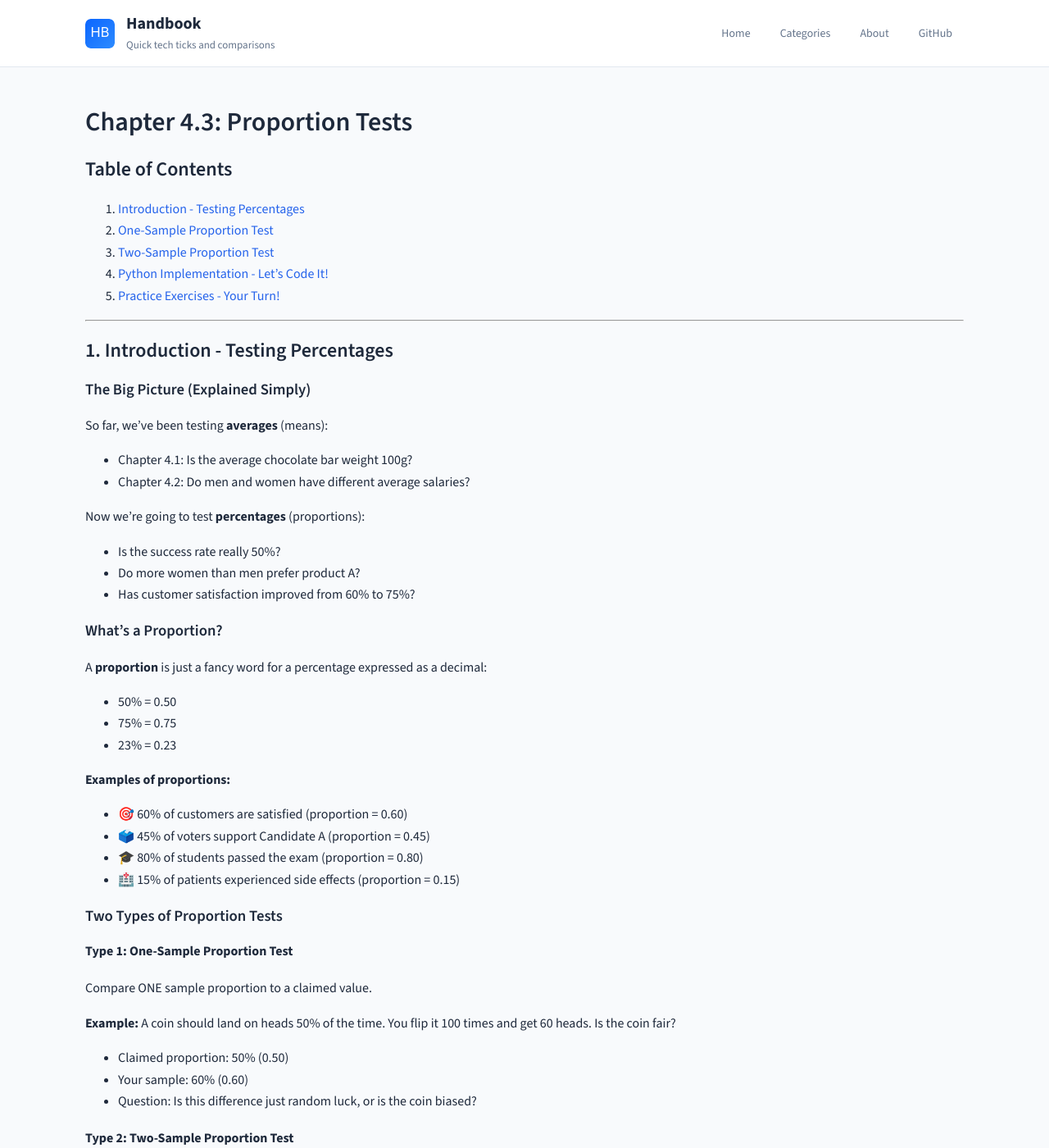
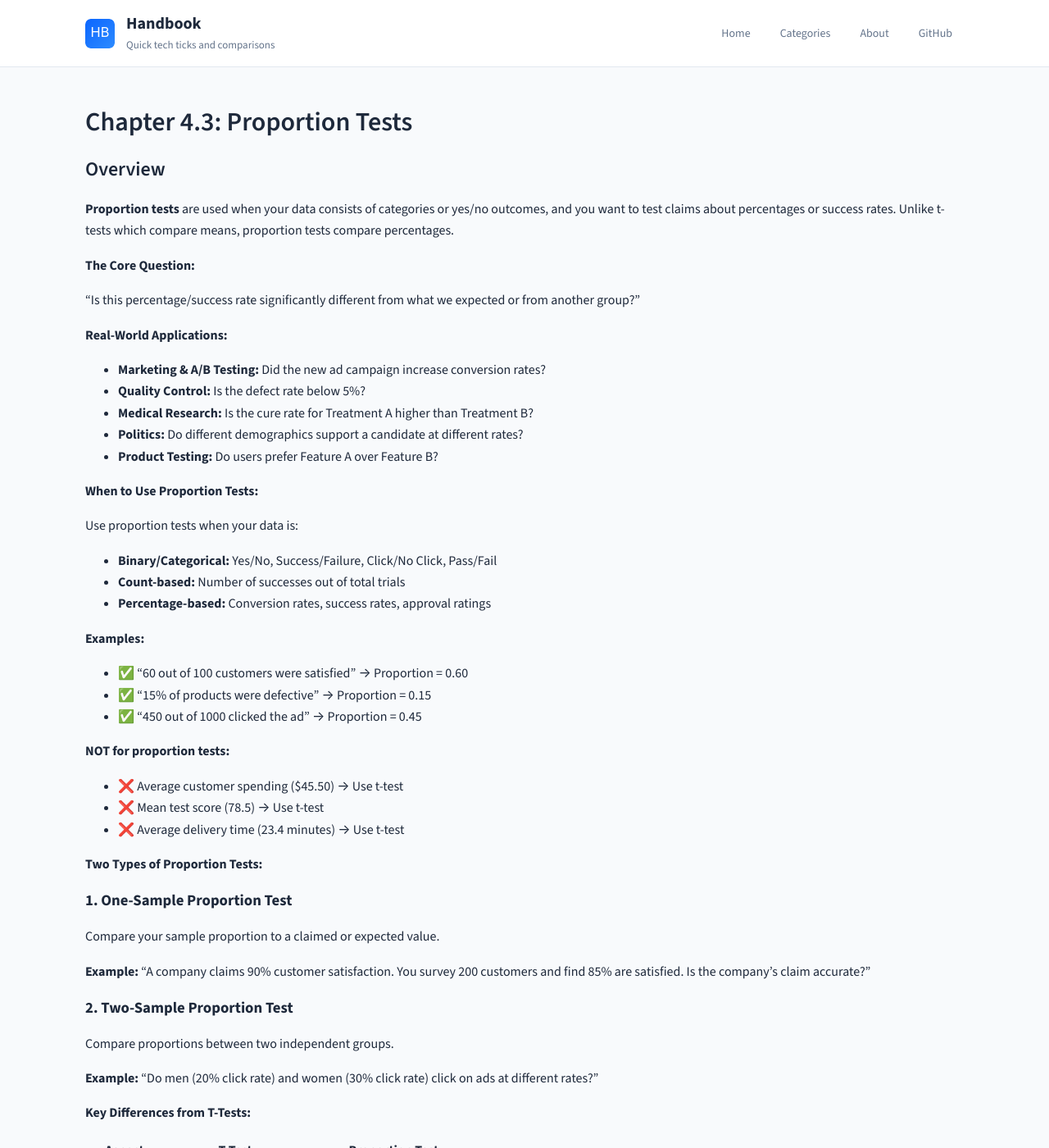
Before and after one commit to rilov/handbook, a Jekyll site: the page built from _topics/Chapter 4.3 - Proportion Tests.md, in a window 1280 px wide and 1400 px high. Shown: the whole window at 82% size. Built offline with Jekyll 4.4.1, drawn with Linux system fonts in a browser that asks for light colours; our own code applies the rules of GitHub Pages for plain Markdown files; some of the changed text lies outside the part shown.

Commit message:
Enhance Chapter 4.3 with detailed overview of proportion tests

```diff
--- a/_topics/Chapter 4.3 - Proportion Tests.md
+++ b/_topics/Chapter 4.3 - Proportion Tests.md
@@ -12,6 +12,68 @@ summary: "Learn proportion tests for testing percentages and proportions - one-s
 ---
 
 # Chapter 4.3: Proportion Tests
+
+## Overview
+
+**Proportion tests** are used when your data consists of categories or yes/no outcomes, and you want to test claims about percentages or success rates. Unlike t-tests which compare means, proportion tests compare percentages.
+
+**The Core Question:**
+
+"Is this percentage/success rate significantly different from what we expected or from another group?"
+
+**Real-World Applications:**
+
+- **Marketing & A/B Testing:** Did the new ad campaign increase conversion rates?
+- **Quality Control:** Is the defect rate below 5%?
+- **Medical Research:** Is the cure rate for Treatment A higher than Treatment B?
+- **Politics:** Do different demographics support a candidate at different rates?
+- **Product Testing:** Do users prefer Feature A over Feature B?
+
+**When to Use Proportion Tests:**
+
+Use proportion tests when your data is:
+- **Binary/Categorical:** Yes/No, Success/Failure, Click/No Click, Pass/Fail
+- **Count-based:** Number of successes out of total trials
+- **Percentage-based:** Conversion rates, success rates, approval ratings
+
+**Examples:**
+- ✅ "60 out of 100 customers were satisfied" → Proportion = 0.60
+- ✅ "15% of products were defective" → Proportion = 0.15
+- ✅ "450 out of 1000 clicked the ad" → Proportion = 0.45
+
+**NOT for proportion tests:**
+- ❌ Average customer spending ($45.50) → Use t-test
+- ❌ Mean test score (78.5) → Use t-test
+- ❌ Average delivery time (23.4 minutes) → Use t-test
+
+**Two Types of Proportion Tests:**
+
+### **1. One-Sample Proportion Test**
+Compare your sample proportion to a claimed or expected value.
+
+**Example:** "A company claims 90% customer satisfaction. You survey 200 customers and find 85% are satisfied. Is the company's claim accurate?"
+
+### **2. Two-Sample Proportion Test**
+Compare proportions between two independent groups.
+
+**Example:** "Do men (20% click rate) and women (30% click rate) click on ads at different rates?"
+
+**Key Differences from T-Tests:**
+
+| Aspect | T-Test | Proportion Test |
+|--------|--------|-----------------|
+| **Data Type** | Continuous (means) | Categorical (percentages) |
+| **Example** | Average height: 170 cm | 60% are tall |
+| **Test Statistic** | t-statistic | z-statistic |
+| **Distribution** | t-distribution | Normal distribution |
+| **Sample Size** | Works with small samples | Needs larger samples (np ≥ 10) |
+
+**What You'll Learn:**
+
+1. **One-sample proportion test:** Test if a percentage matches a claimed value
+2. **Two-sample proportion test:** Compare percentages between two groups
+3. **Sample size requirements:** When proportion tests are valid
+4. **Practical interpretation:** What the results mean for decision-making
 
 ## Table of Contents
 1. [Introduction - Testing Percentages](#introduction)
```
